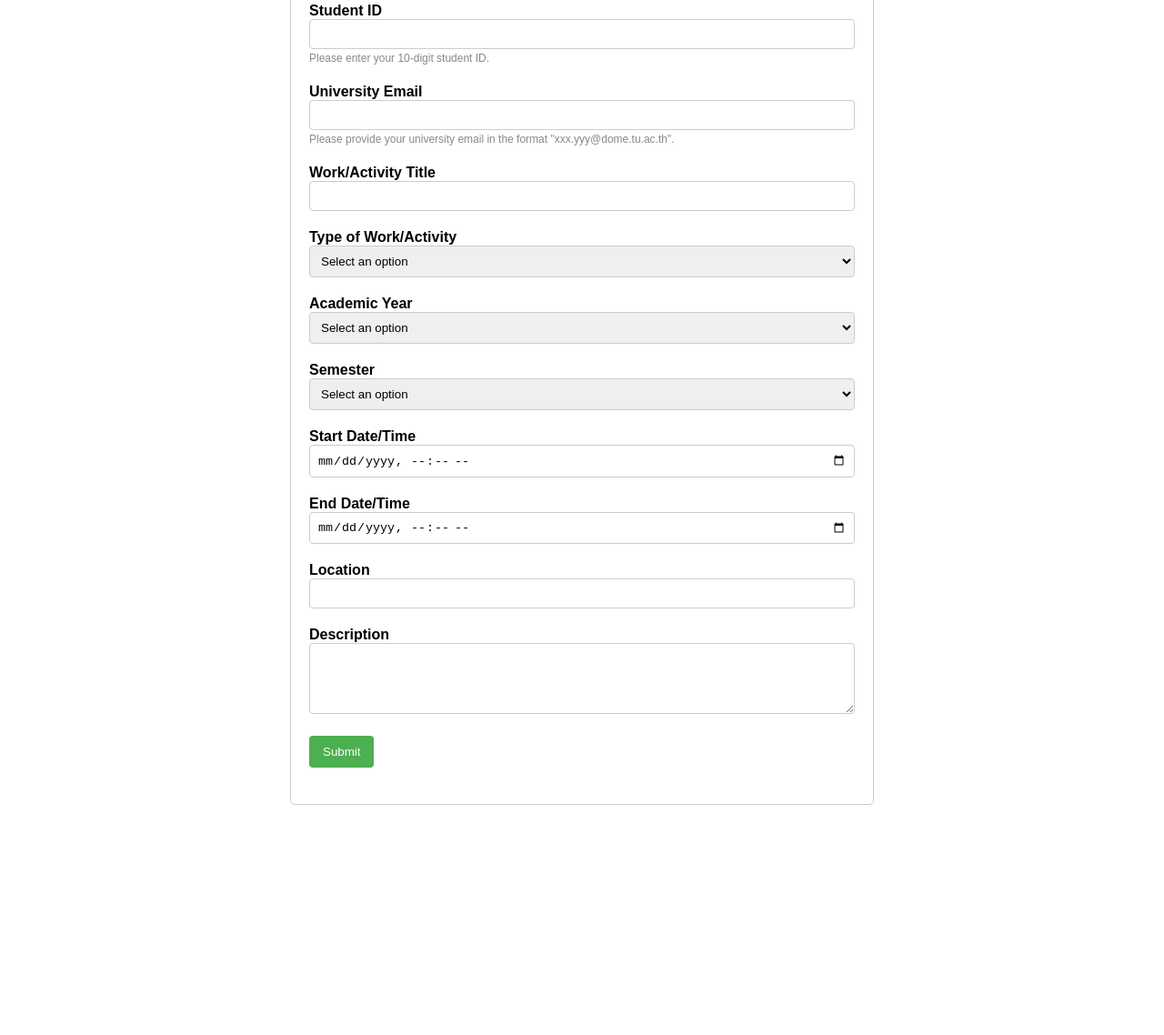
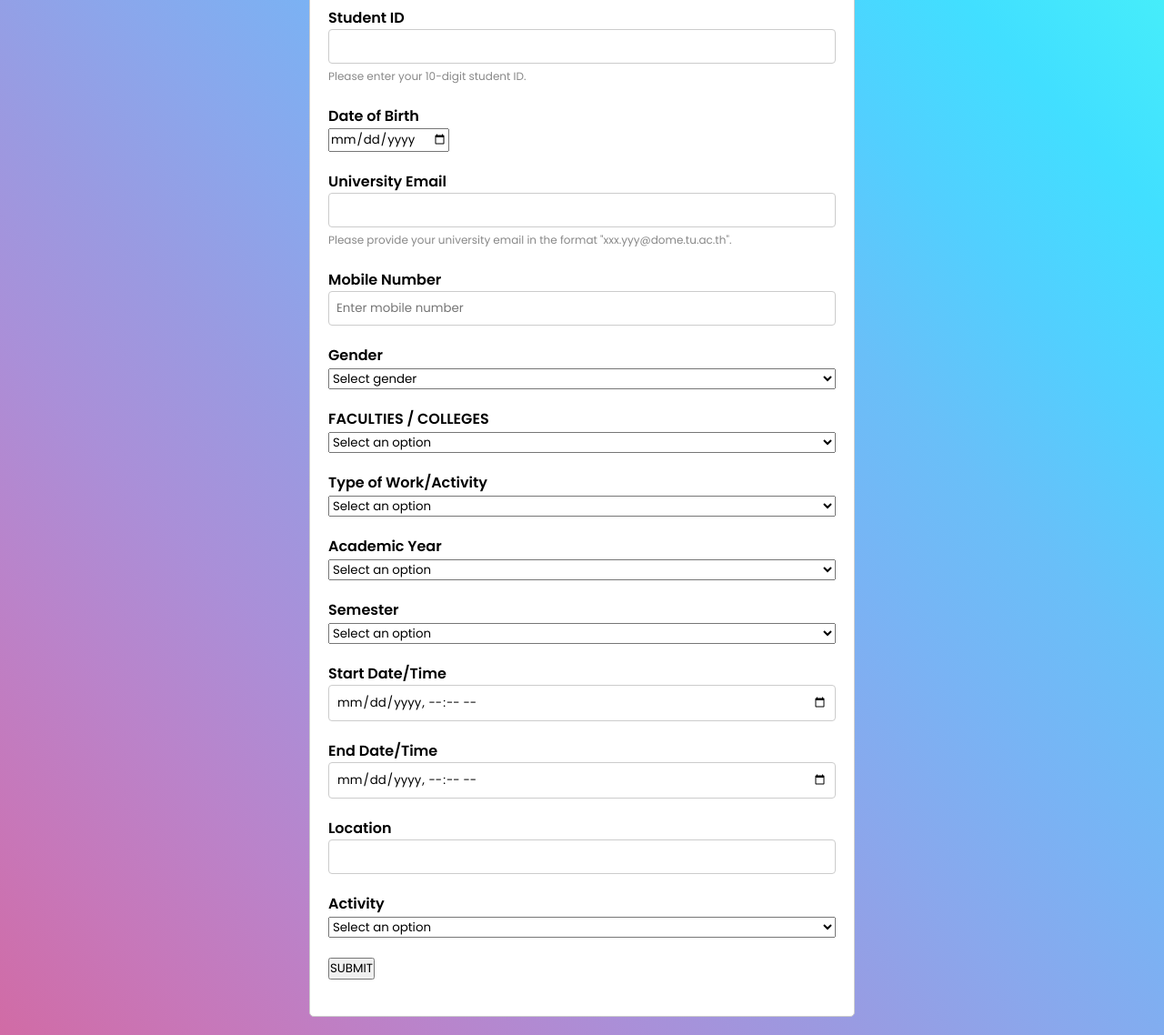
Before and after one commit to TitleHarwiros/CS100-Project-G54, a plain HTML site: page Our_activities.html in a window 1280 px wide. Shown: the part 272-1410 px from the top of the page at 91% size. Before the commit the page ends 1177 px from the top, so only its background shows below. Drawn offline with nearby package versions, Linux system fonts and the light colour scheme; no server answers.

Commit message:
Show result

```diff
--- a/JavaScript/script.js
+++ b/JavaScript/script.js
@@ -1,17 +1,9 @@
-/*
-  File: script.js
-  Author: CS100 Team
-  Date Created: 23 July 2023
-  Copyright: CSTU
-  Description: JS code of CSTU Passport that validate with JS
-*/
-
 const config = {
   backendUrl: "http://localhost:8000/", // Default backend URL
 };
+
 const port = 8000;
 
-  // Function to validate Firstname and Lastname
 function validateName() {
   const fullnameInput = document.getElementById("fullname");
   const names = fullnameInput.value.trim().split(" ");
@@ -21,12 +13,11 @@ const config = {
     errorElement.textContent = "Please enter both your Firstname and Lastname.";
     return false;
   } else {
-      errorElement.textContent = ""; // Clear the error message when valid
+    errorElement.textContent = "";
   }
   return true;
 }
 
-  // Function to validate Student ID
 function validateStudentID() {
   const studentIDInput = document.getElementById("studentID");
   const studentIDPattern = /^\d{10}$/;
@@ -36,12 +27,11 @@ const config = {
     errorElement.textContent = "Please enter a 10-digit Student ID.";
     return false;
   } else {
-      errorElement.textContent = ""; // Clear the error message when valid
+    errorElement.textContent = "";
   }
   return true;
 }
 
-  // Function to validate University Email
 function validateEmail() {
   const emailInput = document.getElementById("email");
   const emailPattern = /^.+@dome\.tu\.ac\.th$/;
@@ -52,19 +42,17 @@ const config = {
       "Please provide a valid university email in the format 'xxx.yyy@dome.tu.ac.th'.";
     return false;
   } else {
-      errorElement.textContent = ""; // Clear the error message when valid
+    errorElement.textContent = "";
   }
   return true;
 }
 
-  // Function to validate form inputs on user input
 function validateFormOnInput() {
   validateName();
   validateStudentID();
   validateEmail();
 }
 
-  // Function to fetch activity types from the backend
 async function fetchActivityTypes() {
   try {
     const response = await fetch(`http://${window.location.hostname}:${port}/getActivityType`);
@@ -81,7 +69,6 @@ const config = {
   }
 }
 
-  // Function to populate activity types in the select element
 function populateActivityTypes(activityTypes) {
   const activityTypeSelect = document.getElementById("activityType");
 
@@ -93,18 +80,21 @@ const config = {
   }
 }
 
-  // Event listener when the page content has finished loading
-  document.addEventListener("DOMContentLoaded", async () => {
-    const activityTypes = await fetchActivityTypes();
-    populateActivityTypes(activityTypes);
-  });
+function updateDisplay(data) {
+  const displaySection = document.getElementById("displaySection");
+  const displayDataElement = document.getElementById("displayData");
 
-  // Function to submit the form
-  // Function to submit the form
+  const formattedData = Object.entries(data)
+    .map(([key, value]) => `"${key}": "${value}"`)
+    .join("\n");
+
+  displayDataElement.textContent = formattedData;
+  displaySection.style.display = "block";
+}
+
 async function submitForm(event) {
   event.preventDefault();
 
-    // Validate form inputs before submission
   if (!validateName() || !validateStudentID() || !validateEmail()) {
     return;
   }
@@ -119,7 +109,6 @@ const config = {
     return;
   }
 
-    // Create the data object to send to the backend
   const formData = new FormData(event.target);
   const data = {
     first_name: formData.get("fullname").split(" ")[0],
@@ -133,13 +122,10 @@ const config = {
     start_date: formData.get("startDate"),
     end_date: formData.get("endDate"),
     location: formData.get("location"),
-      description: formData.get("description")
+    description: formData.get("description"),
   };
 
-    console.log(data);
-
   try {
-      // Send data to the backend using POST request
     const response = await fetch(`http://${window.location.hostname}:${port}/record`, {
       method: "POST",
       headers: {
@@ -152,19 +138,17 @@ const config = {
       const responseData = await response.json();
       console.log("Form data submitted successfully!");
 
-        // Format JSON data for display
+      updateDisplay(responseData.data);
+
       const formattedData = Object.entries(responseData.data)
         .map(([key, value]) => `"${key}": "${value}"`)
         .join("\n");
 
-        // Display success message with formatted data
       alert(responseData.message + "\n" + formattedData);
 
       document.getElementById("myForm").reset();
     } else {
       console.error("Failed to submit form data.");
-
-        // Display error message
       alert("Failed to submit form data. Please try again.");
     }
   } catch (error) {
@@ -172,12 +156,27 @@ const config = {
   }
 }
 
-  // Event listener for form submission
+document.addEventListener("DOMContentLoaded", async () => {
+  const activityTypes = await fetchActivityTypes();
+  populateActivityTypes(activityTypes);
+});
+
 document.getElementById("myForm").addEventListener("submit", submitForm);
 
-  // Event listeners for input validation on user input
 document.getElementById("fullname").addEventListener("input", validateName);
-  document
-    .getElementById("studentID")
-    .addEventListener("input", validateStudentID);
+document.getElementById("studentID").addEventListener("input", validateStudentID);
 document.getElementById("email").addEventListener("input", validateEmail);
+
+function getValuetoResult(){
+  document.getElementById('showresult').removeAttribute('hidden')
+  let fullname = document.getElementById('fullname')
+  let stid = document.getElementById('studentID')
+  let fact = document.getElementById('faculty')
+
+  let res = document.getElementById('showresult')
+  let msg = ''
+  msg += '<p>Full Name :'+ fullname.value +'</p>'
+  msg += '<p>Staudent ID :'+ stid.value +'</p>'
+  msg += '<p>Faculty : '+ fact.value +'</p>'
+  res.innerHTML = msg
+}
--- a/Our_activities.html
+++ b/Our_activities.html
@@ -2,10 +2,12 @@
 <html lang="en">
 <head>
   <meta charset="UTF-8">
+  <meta http-equiv="X-UA-Compatible" content="IE=edge">
   <meta name="viewport" content="width=device-width, initial-scale=1.0">
   <!-- <meta http-equiv="Content-Security-Policy" content="upgrade-insecure-requests"> -->
-  <title>Forms - CSTU Passport</title>
+  <title>Activities</title>
   <link rel="stylesheet" href="css/styles.css">
+  <link rel="stylesheet" href="https://unicons.iconscout.com/release/v4.0.0/css/line.css">
 </head>
 
 <body>
@@ -13,26 +15,31 @@
   <div class="bar white wide padding card">
     <a href="index.html" class="bar-item button"><img src="image/home icon.png" alt="Trulli" width="55" height="55"></a>
   <div class="hide-small">
+
   <!-- Form Container -->
-  <!-- Form Container -->
-  <div class="form-container">
-    <h1>CSTU Passport</h1>
+  <div class="container">
+    <h1>Login to Activities</h1>
     <!-- Main Form -->
     <form id="myForm" action="#" method="post">
-      <!-- Firstname and Lastname Field -->
+      <!-- Full Name -->
       <div class="form-group">
-        <label for="fullname">Firstname and Lastname</label>
+        <label for="fullname">Full Name</label>
         <input type="text" id="fullname" name="fullname" />
         <small>Only enter your first name and last name, middle name is not necessary.</small>
         <span id="fullnameError" class="error"></span>
       </div>
-
       <!-- Student ID Field -->
       <div class="form-group">
         <label for="studentID">Student ID</label>
         <input type="text" id="studentID" name="studentID" />
         <small>Please enter your 10-digit student ID.</small>
         <span id="studentIDError" class="error"></span>
+      </div>
+
+      <!-- birthday Field -->
+      <div class="form-group">
+        <label for="dateofBirth">Date of Birth</label>
+        <input type="date" id="dateofBirth" name="dateofBirth" placeholder="Enter birth date" required>
       </div>
 
       <!-- University Email Field -->
@@ -43,20 +50,59 @@
         <span id="emailError" class="error"></span>
       </div>
 
-      <!-- Work/Activity Title Field -->
+      <!-- Mobile Number Field -->
       <div class="form-group">
-        <label for="workTitle">Work/Activity Title</label>
-        <input type="text" id="workTitle" name="workTitle" />
+        <label for="mobilenumber">Mobile Number</label>
+        <input type="text" id="mobilenumber" name="mobilenumber" placeholder="Enter mobile number" required>
+      </div>
+
+      <!-- Gender Field -->
+      <div class="form-group">
+        <label for="gender">Gender</label>
+        <select id="gender" name="gender" required>
+            <option value="" disabled selected>Select gender</option>
+            <option value="Male">Male</option>
+            <option value="Female">Female</option>
+            <option value="Others">Others</option>
+        </select>
+      </div>
+
+      <!-- Faculty Field -->
+      <div class="form-group">
+        <label for="faculty">FACULTIES / COLLEGES</label>
+        <select id="faculty" name="faculty">
+            <option value="" disabled selected>Select an option</option>
+            <option value="FacultyofLaw">Faculty of Law</option>
+            <option value="Business">Thammasat Business School</option>
+            <option value="PoliticalScience">Faculty of Political Science</option>
+            <option value="Economics">Faculty of Economics</option>
+            <option value="SocialAdministration">Faculty of Social Administration</option>
+            <option value="JournalismAndMassCommunication">Faculty of Journalism and Mass Communication</option>
+            <option value="SociologyAndAnthropology">Faculty of Sociology and Anthropology</option>
+            <option value="PueyUngphakornSchool">Puey Ungphakorn School of Development Studies</option>
+            <option value="CollegeOfInnovation">College of Innovation</option>
+            <option value="CollegeofInterdisciplinaryStudies">College of Interdisciplinary Studies</option>
+            <option value="PridiBanomyong">Pridi Banomyong International College</option>
+            <option value="LearningSciences">Faculty of Learning Sciences and Education</option>
+            <option value="SchoolofGlobalStudies">School of Global Studies</option>
+            <option value="LiberalArts">Faculty of Liberal Arts</option>
+            <option value="Fineart">Faculty of Liberal Arts</option>
+            <option value="Science">Faculty of Science and Technology</option>
+            <option value="Engineering">Faculty of Engineering</option>
+            <option value="ArchitectureAndPlanning">Faculty of Architecture and Planning</option>
+            <option value="SIIT">Sirindhorn International Institute of Technology</option>
+            <option value="FaculityOfMedicine">Faculty of Medicine</option>
+            <option value="facultyofdentistry">Faculty of Dentistry</option>
+            <option value="AlliedHealthSciences">Faculty of Allied Health Sciences</option>
+            <option value="FaculityOfNursing">Faculty of Nursing</option>
+            <option value="PublicHealth">Faculty of Public Health</option>
+            <option value="Pharm">Faculty of Pharmacy</option>
+            <option value="Chulabhorn">Chulabhorn International College of Medicine</option>
+          </select>
       </div>
 
       <!-- Type of Work/Activity Field -->
       <div class="form-group">
-        <label for="activityType">Type of Work/Activity</label>
-        <select id="activityType" name="activityType">
-          <option value="" disabled selected>Select an option</option>
-        </select>
-      </div>
-      <!-- <div class="form-group">
         <label for="activityType">Type of Work/Activity</label>
         <select id="activityType" name="activityType">
           <option value="" disabled selected>Select an option</option>
@@ -68,7 +114,7 @@
           <option value="Competition">Competition</option>
           <option value="Computer Science">Computer Science</option>
         </select>
-      </div> -->
+      </div>
 
       <!-- Academic Year Field -->
       <div class="form-group">
@@ -86,6 +132,7 @@
           <option value="2569">2569</option>
           </select>
       </div>
+
 
       <!-- Semester Field -->
       <div class="form-group">
@@ -116,17 +163,34 @@
           <input type="text" id="location" name="location" />
       </div>
 
-      <!-- Description Field -->
+      <!-- Activity Field -->
       <div class="form-group">
-        <label for="description">Description</label>
-        <textarea id="description" name="description" rows="4"></textarea>
+          <label for="Activity">Activity</label>
+          <select id="Activity" name="Activity">
+          <option value="" disabled selected>Select an option</option>
+          <option value="FillYourUniLife">ปฐมนิเทศ</option>
+          <option value="TUFreshman">TU Freshman Welcoming</option>
+          <option value="FirstMeet">First Meet</option>
+          <option value="RangsitLifeFest">Rangsit Life Fest</option>
+          <option value="TUOpenHouse">Thammasat Open House</option>
+          <option value="TUFreshyGame">Thammasat Freshy Game</option>
+          </select>
       </div>
 
       <!-- Submit Button -->
       <div class="form-group">
-        <input type="submit" value="Submit" />
+        <button onclick="getValuetoResult()">SUBMIT</button>
       </div>
     </form>
+  </div>
+
+  <div id="displaySection" style="display: none;">
+    <h2>Submitted Data</h2>
+    <pre id="displayData"></pre>
+  </div>
+
+  <div class="showresult" id="showresult" hidden>
+
   </div>
 
   <!-- JavaScript -->
--- a/css/styles.css
+++ b/css/styles.css
@@ -1,18 +1,30 @@
+@import url('https://fonts.googleapis.com/css2?family=Poppins:wght@200;300;400;500;600&display=swap');
+*{
+    margin: 0;
+    padding: 0;
+    box-sizing: border-box;
+    font-family: 'Poppins', sans-serif;
+}
 body {
-    font-family: Arial, sans-serif;
-  }
+  min-height: 100vh;
+  display: flex;
+  align-items: center;
+  justify-content: center;
+  background-image: linear-gradient(to right top, #d16ba5, #c777b9, #ba83ca, #aa8fd8, #9a9ae1, #8aa7ec, #79b3f4, #69bff8, #52cffe, #41dfff, #46eefa, #5ffbf1);
+}
 
   /* Styling for the form container */
-  .form-container {
+  .container {
     max-width: 600px;
     margin: 20px auto;
     padding: 20px;
     border: 1px solid #ccc;
     border-radius: 5px;
+    background-color: #fff;
   }
 
   /* Center-align the heading and add margin at the bottom */
-  .form-container h1 {
+  .container h1 {
     text-align: center;
     margin-bottom: 20px;
   }
@@ -31,7 +43,7 @@ body {
   /* Styling for various form input types */
   .form-group input[type="text"],
   .form-group input[type="email"],
-  .form-group select,
+  .form-group select
   .form-group textarea,
   .form-group input[type="datetime-local"] {
     width: 100%;
@@ -80,3 +92,12 @@ body {
     display: block;
     margin-top: 5px;
   }
+
+  .showresult {
+    max-width: 600px;
+    margin: 20px auto;
+    padding: 20px;
+    border: 1px solid #ccc;
+    border-radius: 5px;
+    background-color: #fff;
+  }
```
Also changed, not shown: 1 other file. Lines whose indentation alone changed are shown as unchanged.
